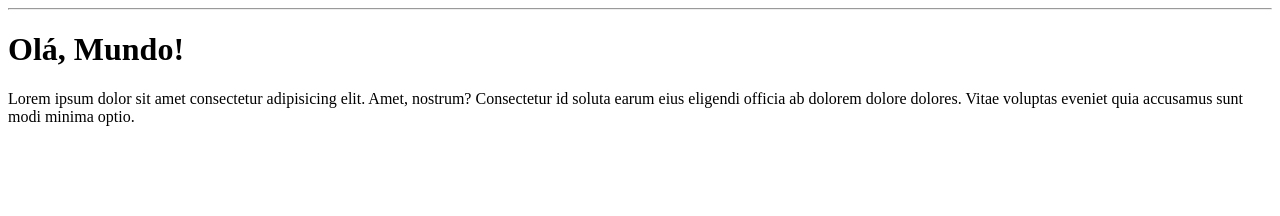
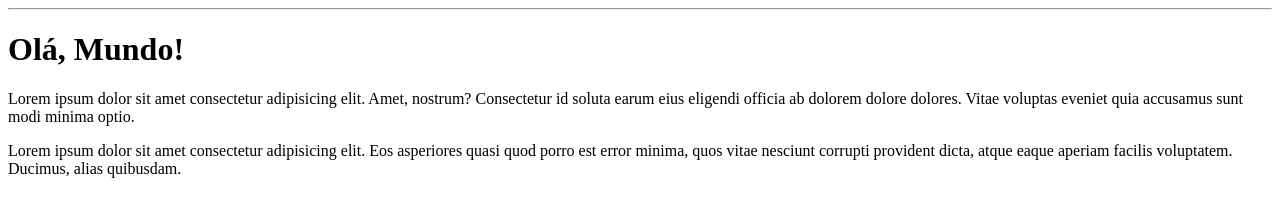
Before and after one commit to meyreanusia/Curso-Git-e-GitHub, a plain HTML site: page site-exemplo/index.html in a window 1280 px wide. Drawn offline with Linux system fonts and the light colour scheme.

Commit message:
add paragrafo

```diff
--- a/site-exemplo/index.html
+++ b/site-exemplo/index.html
@@ -10,5 +10,7 @@
     <hr>
     <h1>Olá, Mundo!</h1>
     <p>Lorem ipsum dolor sit amet consectetur adipisicing elit. Amet, nostrum? Consectetur id soluta earum eius eligendi officia ab dolorem dolore dolores. Vitae voluptas eveniet quia accusamus sunt modi minima optio.</p>
+    <p>Lorem ipsum dolor sit amet consectetur adipisicing elit. Eos asperiores quasi quod porro est error minima, quos vitae nesciunt corrupti provident dicta, atque eaque aperiam facilis voluptatem. Ducimus, alias quibusdam.</p>
+
 </body>
 </html>
```
